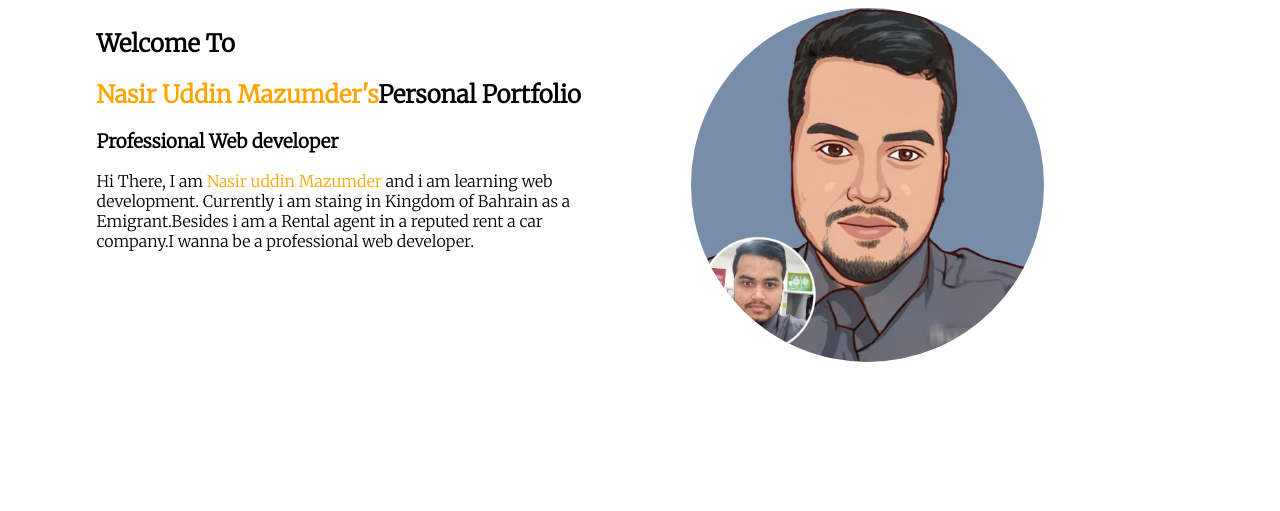
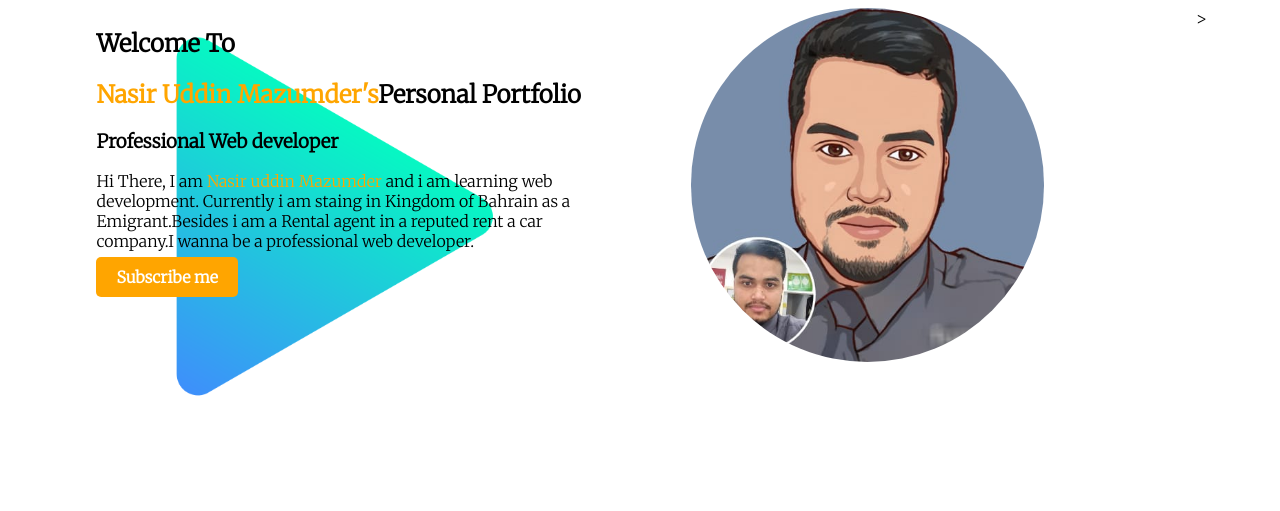
Before and after one commit to nasirmazumder/web-portfolio, a plain HTML site: page index.html in a window 1280 px wide. Drawn offline with Linux system fonts and the light colour scheme.

Commit message:
creating top side

```diff
--- a/css/style.css
+++ b/css/style.css
@@ -10,9 +10,35 @@ body{
     margin-left: 5%;
     padding-left: 2%;
 
+
 }
 .half-width img{
     width: 70%;
     border-radius: 50%;
-    float: left;
+
     }
+    section{
+        height: 500px;
+
+
+    }
+    .top-banner{
+        background-image: url(/img/image7.png);
+        background-size: 40%;
+        background-position:bottom left;
+        background-repeat: no-repeat;
+    }
+    .link-button{
+        text-decoration: none;
+        background-image: linear-gradient(lightsalmon orange);
+        background-color: orange;
+        padding: 10px 20px;
+        border-radius: 5px;
+        color: white;
+        font-weight:bold;
+    }
+    .link-button:hover{
+        color:white;
+        background-color: rgb(5, 110, 13);
+
+    }
--- a/index.html
+++ b/index.html
@@ -11,16 +11,20 @@
 <link href="https://fonts.googleapis.com/css2?family=Merriweather:wght@300&display=swap" rel="stylesheet">
 </head>
 <body>
-    <section>
+    <section class="top-banner">
+        <div id="set-img">
         <div class="half-width">
             <h1>Welcome To</h1>
             <h1><span class="highlight">Nasir Uddin Mazumder's</span>Personal Portfolio </h1>
             <h3>Professional Web developer</h3>
             <p>Hi There, I am <span class="highlight"> Nasir uddin Mazumder</span> and i am learning web development. Currently i am staing in Kingdom of Bahrain as a Emigrant.Besides i am a Rental agent in a reputed rent a car company.I wanna be a professional web developer.</p>
+            <a class="link-button" target="_blank" href="https://www.youtube.com/channel/UCcrabkXDgLlMl792ikJeEiw">Subscribe me</a>
         </div>
+        </div>>
         <div class="half-width">
             <img src="/img/IMG-20210530-WA0017.jpg" alt="">
         </div>
+
     </section>
 </body>
 </html>
```
Also changed, not shown: img/image6.png (added), img/image7.png (added), img/top-banner.png (added).
